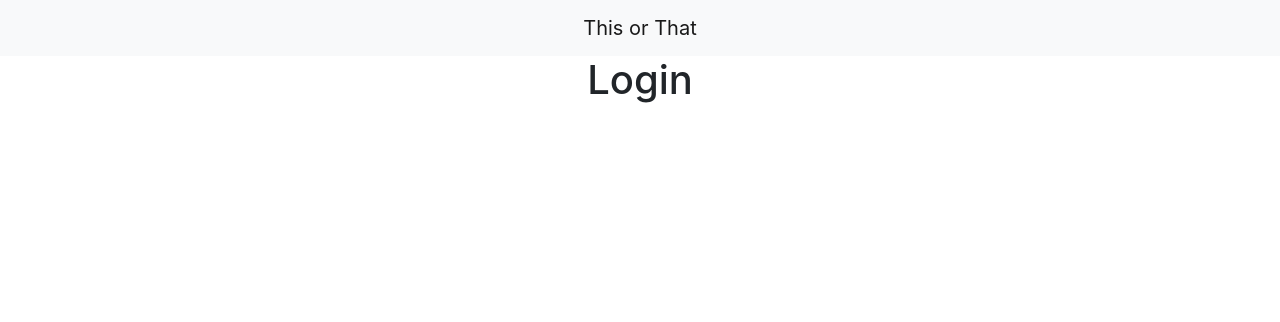
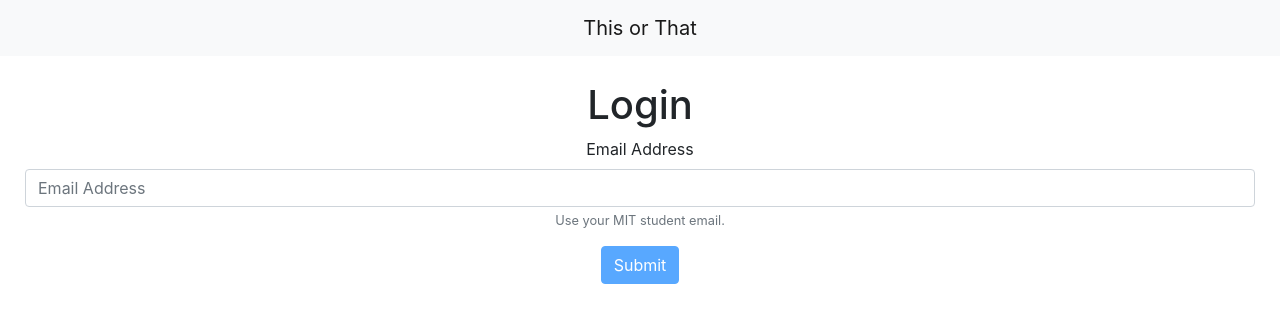
Before and after one commit to TaylorFacen/This-or-That-LGO, a React app in the folder client/: page /login in a window 1280 px wide. Built offline with nearby package versions, Linux system fonts and the light colour scheme.

Commit message:
Log in page form

```diff
--- a/client/src/containers/App/App.css
+++ b/client/src/containers/App/App.css
@@ -1,5 +1,9 @@
 .App {
   text-align: center;
+}
+
+.App .page {
+  padding: 25px;
 }
 
 .App-logo {
--- a/client/src/containers/Home/index.js
+++ b/client/src/containers/Home/index.js
@@ -7,7 +7,7 @@ class Home extends Component {
 
     render(){
         return (
-            <div className = "Home">
+            <div className = "Home page">
                 <h1>Home</h1>
             </div>
         )
--- /dev/null
+++ b/client/src/containers/Login/LoginForm.js
@@ -0,0 +1,31 @@
+import React from 'react';
+import { Form, Button } from 'react-bootstrap';
+
+export default ({ email, onChange, onSubmit }) => (
+    <div className = "LoginForm">
+        <Form
+            onSubmit = { onSubmit }
+        >
+            <Form.Group controlId="formBasicEmail">
+                <Form.Label>Email Address</Form.Label>
+                <Form.Control
+                    type="email"
+                    placeholder="Email Address"
+                    value = { email }
+                    name = "name"
+                    onChange = { onChange }
+                />
+                <Form.Text className="text-muted">
+                Use your MIT student email.
+                </Form.Text>
+            </Form.Group>
+            <Button
+                variant="primary"
+                type="submit"
+                disabled = { email.length === 0}
+            >
+                Submit
+            </Button>
+        </Form>
+    </div>
+);
--- a/client/src/containers/Login/index.js
+++ b/client/src/containers/Login/index.js
@@ -1,14 +1,34 @@
 import React, { Component } from 'react';
+
+import LoginForm from './LoginForm';
 
 class Login extends Component {
     state = {
         email: ""
     }
 
+    onChange = e => {
+        this.setState({
+            email: e.target.value
+        });
+    }
+
+    onSubmit = e => {
+        e.preventDefault();
+
+        console.log(this.state);
+    }
+
     render(){
+        const { email } = this.state;
         return (
-            <div className = "Login">
+            <div className = "Login page">
                 <h1>Login</h1>
+                <LoginForm
+                    email = { email }
+                    onChange = { this.onChange.bind(this) }
+                    onSubmit = { this.onSubmit.bind(this) }
+                />
             </div>
         )
     }
--- a/client/src/containers/Matches/index.js
+++ b/client/src/containers/Matches/index.js
@@ -7,7 +7,7 @@ class Matches extends Component {
 
     render(){
         return (
-            <div className = "Matches">
+            <div className = "Matches page">
                 <h1>Matches</h1>
             </div>
         )
```
